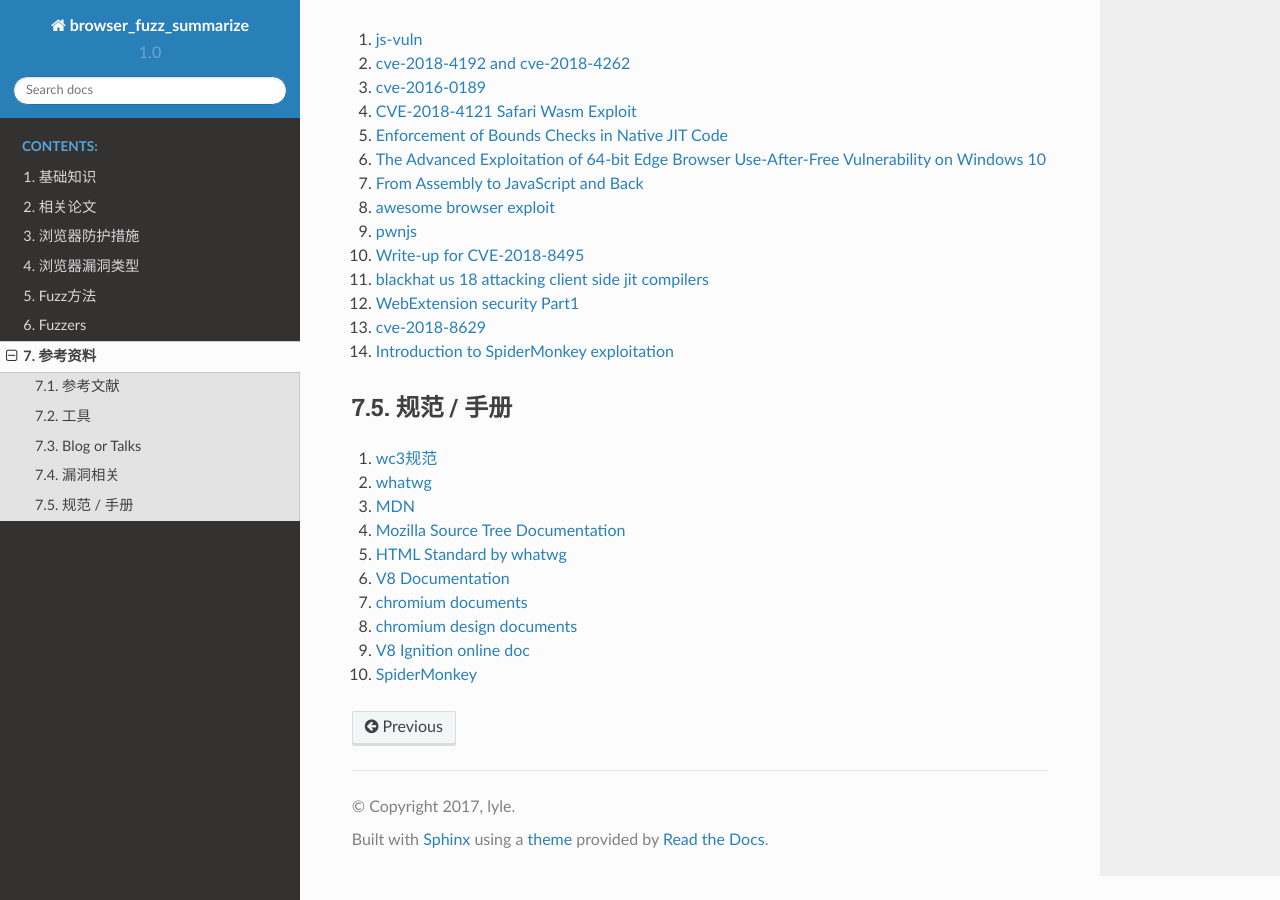
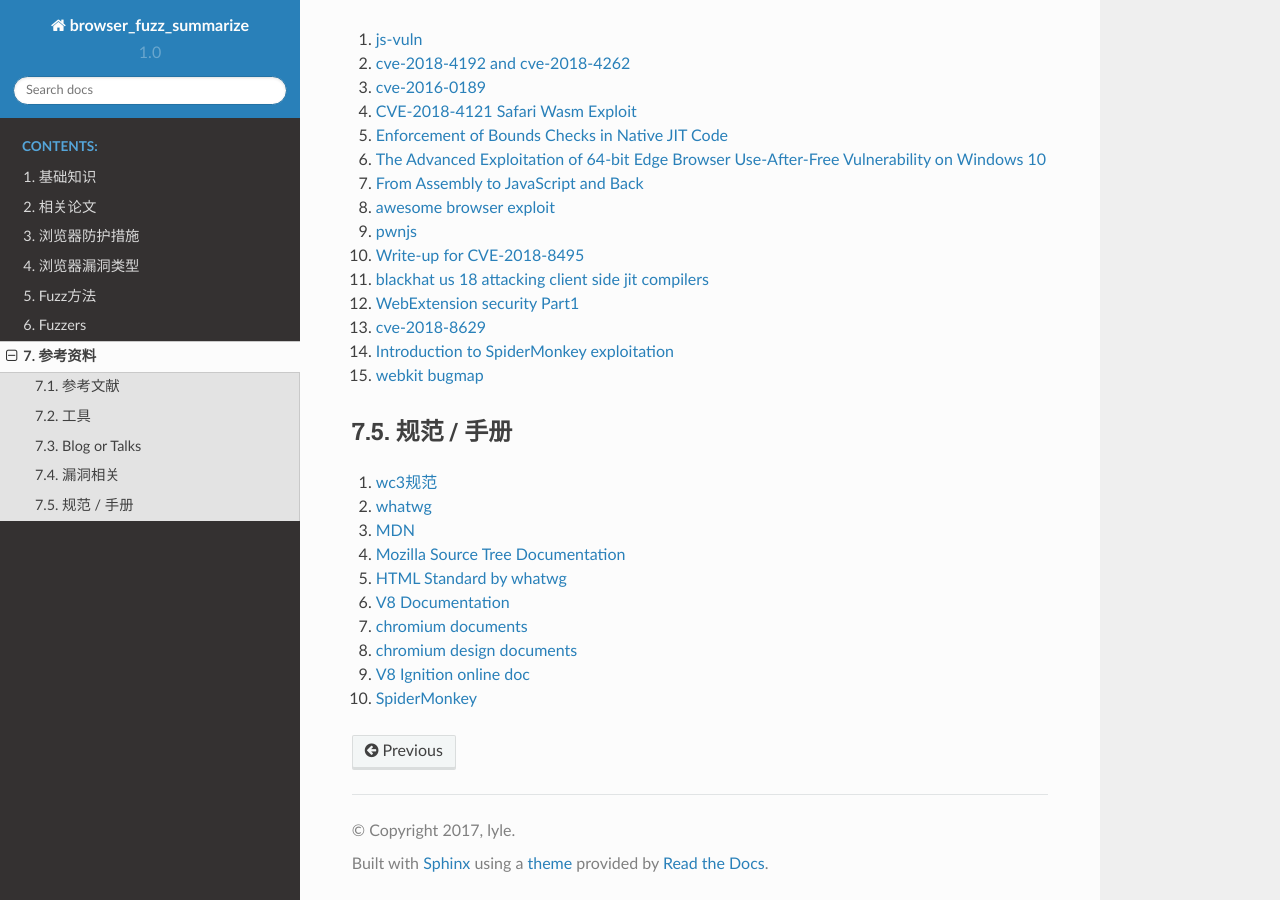
Before and after one commit to LyleMi/Browser-Fuzz-Summarize, a Sphinx documentation site: the page built from source/ref.rst, in a window 1280 px wide and 900 px high, scrolled down 2404 px. Built offline with Sphinx 7.4.7 and the Read the Docs theme 2.0.0, drawn with Linux system fonts in a browser that asks for light colours.

Commit message:
add webkit bugmap

```diff
--- a/source/ref.rst
+++ b/source/ref.rst
@@ -159,6 +159,8 @@
 
 14. `Introduction to SpiderMonkey exploitation <https://doar-e.github.io/blog/2018/11/19/introduction-to-spidermonkey-exploitation/>`_
 
+15. `webkit bugmap <https://bugmap.gitlab.io/webkit/>`_
+
 规范 / 手册
 --------------------------------------------------
 1. `wc3规范 <https://www.w3.org/standards/>`_
```
